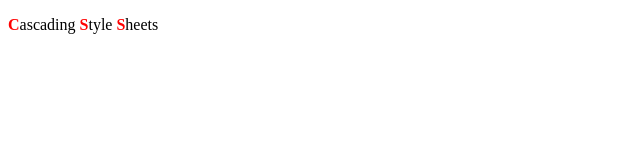
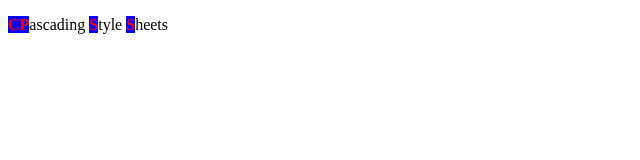
Before and after one commit to tbealer/shwoopdewhoop, a plain HTML site: page doc1.html in a window 1280 px wide. Shown: the whole page, without its empty margins (0-640 px from the left). Drawn offline with Linux system fonts and the light colour scheme.

Commit message:
two at once

```diff
--- a/doc1.html
+++ b/doc1.html
@@ -8,7 +8,7 @@
 
   <body>
     <p>
-      <strong>C</strong>ascading
+      <strong>CP</strong>ascading
       <strong>S</strong>tyle
       <strong>S</strong>heets
     </p>
--- a/style1.css
+++ b/style1.css
@@ -1,3 +1,4 @@
 strong {
   color:red;
+  background: blue;
 }
```
